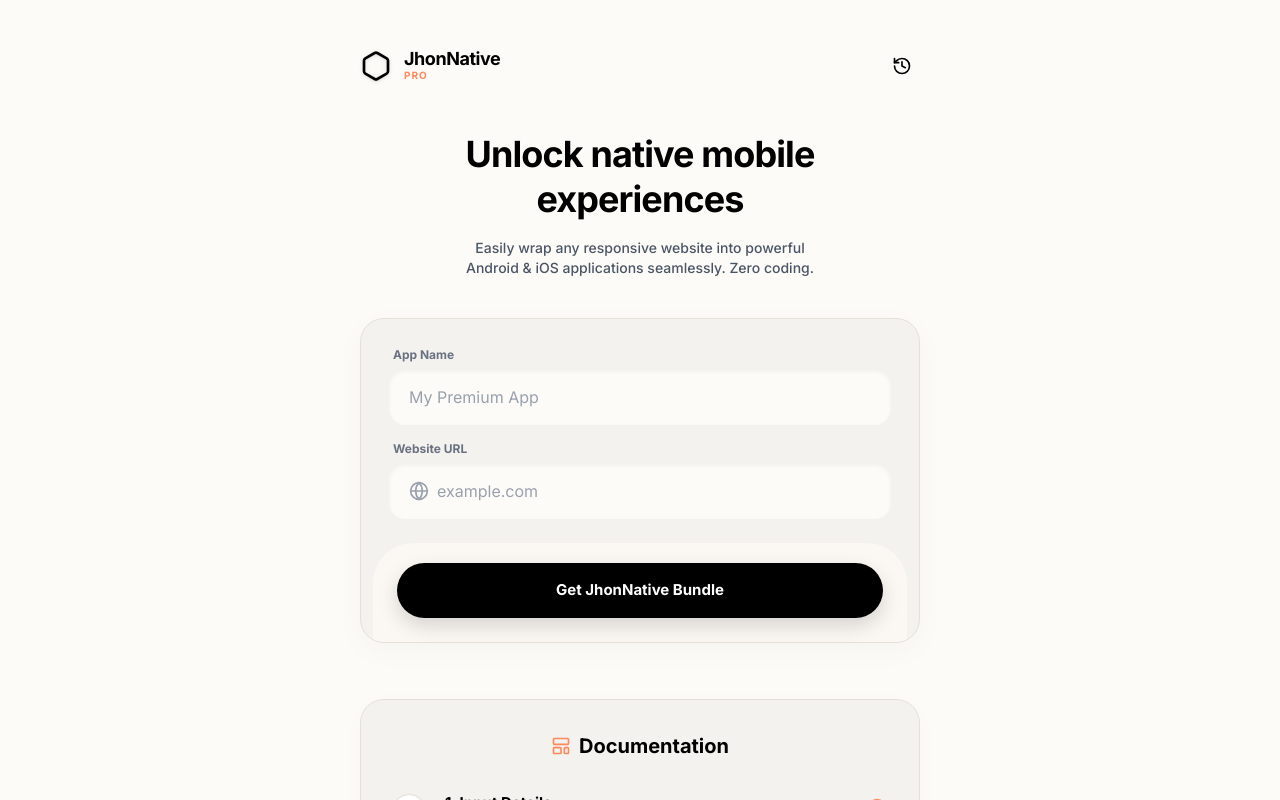
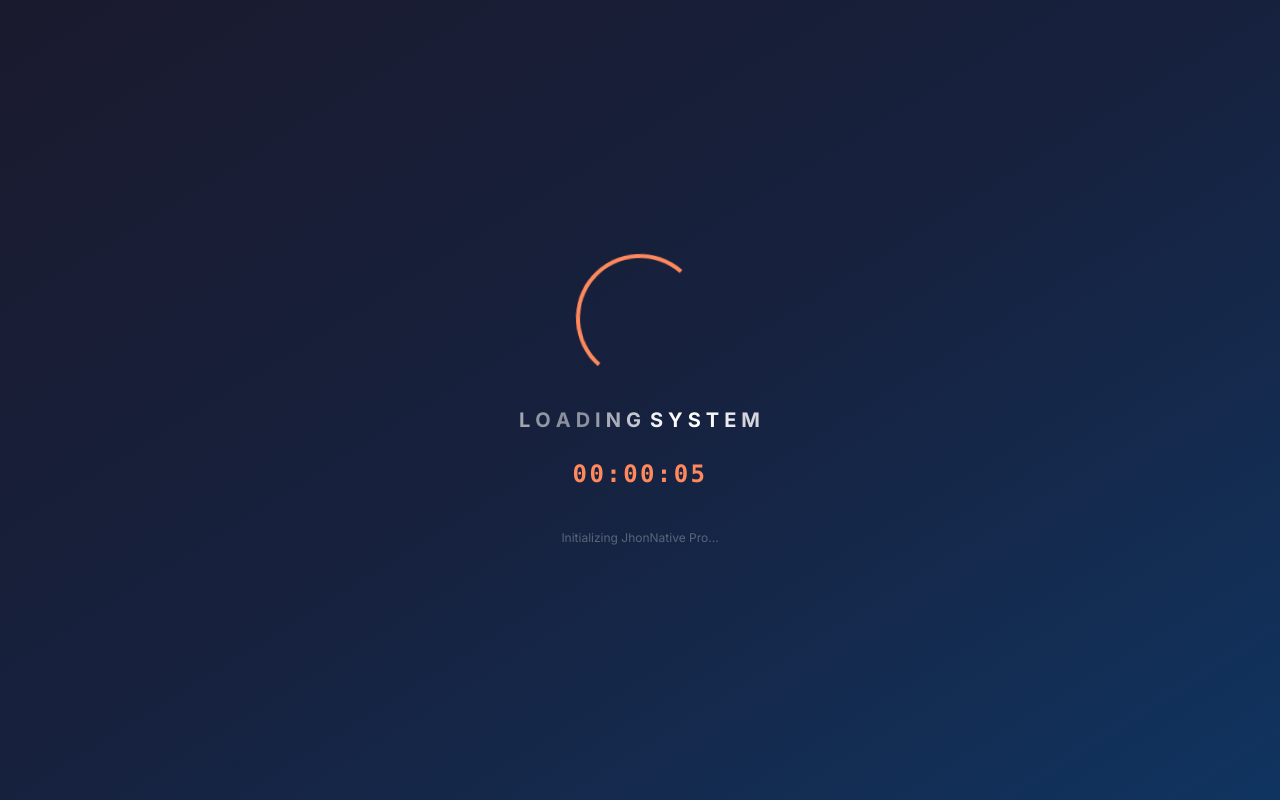
Before and after one commit to CusJhon/Web-to-app-project-main, a Next.js app: page / in a window 1280 px wide. Shown: the top 800 px of the page. Built offline with nearby package versions, Linux system fonts and the light colour scheme; grey boxes are pictures that could not be loaded.

Commit message:
Initial commit via RepoFlow Smart Upload

```diff
--- a/app/page.tsx
+++ b/app/page.tsx
@@ -22,10 +22,45 @@ export default function Home() {
   const [requestId, setRequestId] = useState<string | null>(null);
   const [buildStatus, setBuildStatus] = useState<any>(null);
   const [isDone, setIsDone] = useState(false);
+  const [showSplash, setShowSplash] = useState(true);
+  const [currentTime, setCurrentTime] = useState('00:00:00');
 
   // History state
   const [history, setHistory] = useState<HistoryItem[]>([]);
   const [showHistory, setShowHistory] = useState(false);
+
+  // Splash screen timer and clock
+  useEffect(() => {
+    // Start clock counter
+    let startTime = Date.now();
+    let interval: NodeJS.Timeout;
+
+    if (showSplash) {
+      interval = setInterval(() => {
+        const elapsed = Date.now() - startTime;
+        const seconds = Math.floor((elapsed / 1000) % 60);
+        const minutes = Math.floor((elapsed / (1000 * 60)) % 60);
+        const hours = Math.floor(elapsed / (1000 * 60 * 60));
+
+        const formatted = `${hours.toString().padStart(2, '0')}:${minutes.toString().padStart(2, '0')}:${seconds.toString().padStart(2, '0')}`;
+        setCurrentTime(formatted);
+      }, 1000);
+
+      // Hide splash screen after 6 seconds
+      const timer = setTimeout(() => {
+        setShowSplash(false);
+      }, 6000);
+
+      return () => {
+        clearInterval(interval);
+        clearTimeout(timer);
+      };
+    }
+
+    return () => {
+      if (interval) clearInterval(interval);
+    };
+  }, [showSplash]);
 
   useEffect(() => {
     // Load history from local storage
@@ -155,6 +190,104 @@ export default function Home() {
       if (interval) clearInterval(interval);
     };
   }, [requestId, isDone]);
+
+  // Splash Screen Component
+  if (showSplash) {
+    return (
+      <div
+        className="fixed inset-0 z-50 flex items-center justify-center bg-gradient-to-br from-[#1a1a2e] via-[#16213e] to-[#0f3460]"
+        style={{
+          animation: 'fadeOut 0.5s ease-in-out 5.5s forwards'
+        }}
+      >
+        <style jsx>{`
+          @keyframes fadeOut {
+            from {
+              opacity: 1;
+            }
+            to {
+              opacity: 0;
+              visibility: hidden;
+            }
+          }
+
+          @keyframes spin {
+            0% {
+              transform: rotate(0deg);
+            }
+            100% {
+              transform: rotate(360deg);
+            }
+          }
+
+          @keyframes pulse {
+            0%, 100% {
+              opacity: 1;
+            }
+            50% {
+              opacity: 0.5;
+            }
+          }
+
+          @keyframes slideUp {
+            from {
+              transform: translateY(20px);
+              opacity: 0;
+            }
+            to {
+              transform: translateY(0);
+              opacity: 1;
+            }
+          }
+        `}</style>
+
+        <div className="loading-animation flex flex-col items-center justify-center gap-6">
+          <div className="relative w-32 h-32">
+            <video
+              autoPlay
+              muted
+              loop
+              playsInline
+              className="w-full h-full object-cover rounded-full"
+              style={{
+                animation: 'pulse 2s ease-in-out infinite'
+              }}
+            >
+              <source src="https://i.imgur.com/NRDIp63.mp4" type="video/mp4" />
+            </video>
+            <div
+              className="absolute inset-0 rounded-full border-4 border-transparent border-t-[#FF895D] border-r-[#FF895D]"
+              style={{
+                animation: 'spin 2s linear infinite'
+              }}
+            />
+          </div>
+
+          <div className="loading-text text-white text-xl font-bold tracking-wider flex gap-1">
+            {'LOADING SYSTEM'.split('').map((char, index) => (
+              <span
+                key={index}
+                style={{
+                  animation: `pulse 1.5s ease-in-out infinite ${index * 0.1}s`,
+                  display: 'inline-block'
+                }}
+              >
+                {char}
+              </span>
+            ))}
+          </div>
+
+          <div className="splash-clock text-[#FF895D] text-2xl font-mono font-bold tracking-widest">
+            {currentTime}
+          </div>
+
+          <div className="text-white/40 text-xs mt-4 animate-pulse">
+            Initializing JhonNative Pro...
+          </div>
+        </div>
+      </div>
+    );
+  }
 
   // View renderer
   return (
```
